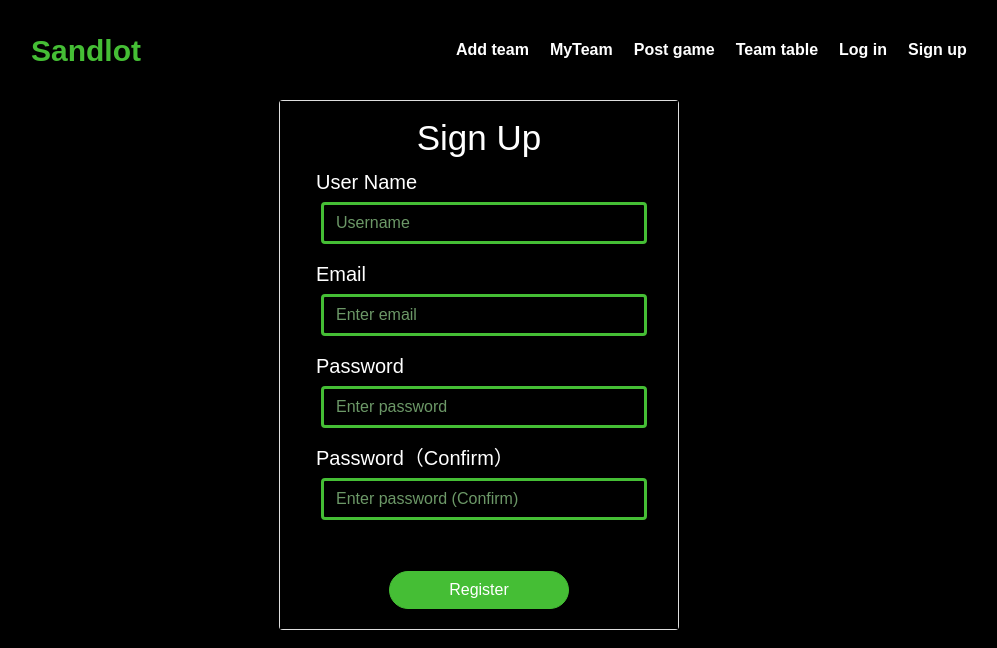
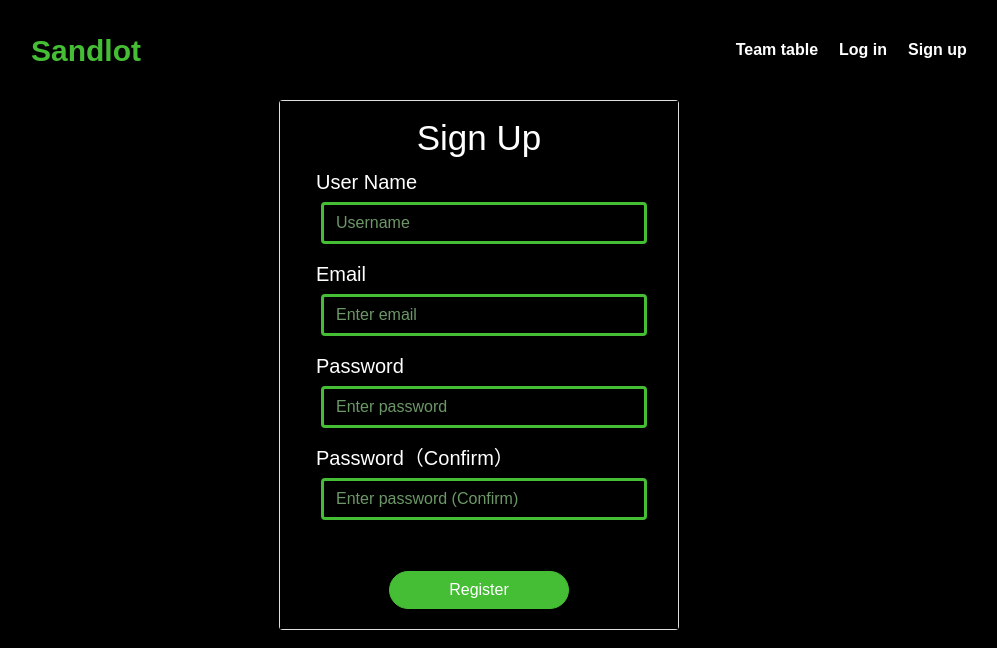
Before and after one commit to kaheiseki/sandlot, a React (Create React App) app: page /signup in a window 1280 px wide. Shown: the top 648 px of the page, without its empty margins (161-1158 px from the left). Built offline with nearby package versions, Linux system fonts and the light colour scheme; no server answers.

Commit message:
login identification

```diff
--- a/src/components/header/header.js
+++ b/src/components/header/header.js
@@ -13,8 +13,10 @@ import { useState } from 'react'
 // ヘッダーを表示するコンポーネント
 const Header = () => {
   const [username,setUsername] = useState("");
+  const [isLogin, setIsLogin] = useState(false);
   onAuthStateChanged(auth,async (user) => {
     if(user){
+      setIsLogin(true);
       const uid = user.uid;
       const email = user.email;
       const q = query(collection(db, "Users"),where("id","==",uid));
@@ -26,6 +28,7 @@ const Header = () => {
     }
   })
 
+  if(isLogin){
     return(
       <Navbar collapseOnSelect expand="lg" className="header_outline">
         <Navbar.Brand href="/home" className="headerText">
@@ -47,5 +50,49 @@ const Header = () => {
         </Navbar.Collapse>
       </Navbar>
     );
+  }else{
+    return(
+      <Navbar collapseOnSelect expand="lg" className="header_outline">
+        <Navbar.Brand href="/home" className="headerText">
+            Sandlot
+        </Navbar.Brand>
+        <Navbar.Toggle aria-controls="responsive-navbar-nav" />
+        <Navbar.Collapse id="responsive-navbar-nav">
+          <div className="header_contents_outline">
+            <Nav className="mr-auto">
+              {/* <Nav.Link href="/createteam" className="headerContents">Add team</Nav.Link> */}
+              {/* <Nav.Link href="/myteam" className="headerContents">MyTeam</Nav.Link> */}
+              {/* <Nav.Link href="/creategame" className="headerContents">Post game</Nav.Link> */}
+              <Nav.Link href="/teamtable" className="headerContents">Team table</Nav.Link>
+              <Nav.Link href="/login" className="headerContents">Log in</Nav.Link>
+              <Nav.Link href="/signup" className="headerContents">Sign up</Nav.Link>
+              {username}
+            </Nav>
+          </div>
+        </Navbar.Collapse>
+      </Navbar>
+    );
+  }
+  // return(
+  //   <Navbar collapseOnSelect expand="lg" className="header_outline">
+  //     <Navbar.Brand href="/home" className="headerText">
+  //         Sandlot
+  //     </Navbar.Brand>
+  //     <Navbar.Toggle aria-controls="responsive-navbar-nav" />
+  //     <Navbar.Collapse id="responsive-navbar-nav">
+  //       <div className="header_contents_outline">
+  //         <Nav className="mr-auto">
+  //           <Nav.Link href="/createteam" className="headerContents">Add team</Nav.Link>
+  //           <Nav.Link href="/myteam" className="headerContents">MyTeam</Nav.Link>
+  //           <Nav.Link href="/creategame" className="headerContents">Post game</Nav.Link>
+  //           <Nav.Link href="/teamtable" className="headerContents">Team table</Nav.Link>
+  //           <Nav.Link href="/login" className="headerContents">Log in</Nav.Link>
+  //           <Nav.Link href="/signup" className="headerContents">Sign up</Nav.Link>
+  //           {username}
+  //         </Nav>
+  //       </div>
+  //     </Navbar.Collapse>
+  //   </Navbar>
+  // );
 }
 export default Header;
```
Lines whose indentation alone changed are shown as unchanged.
